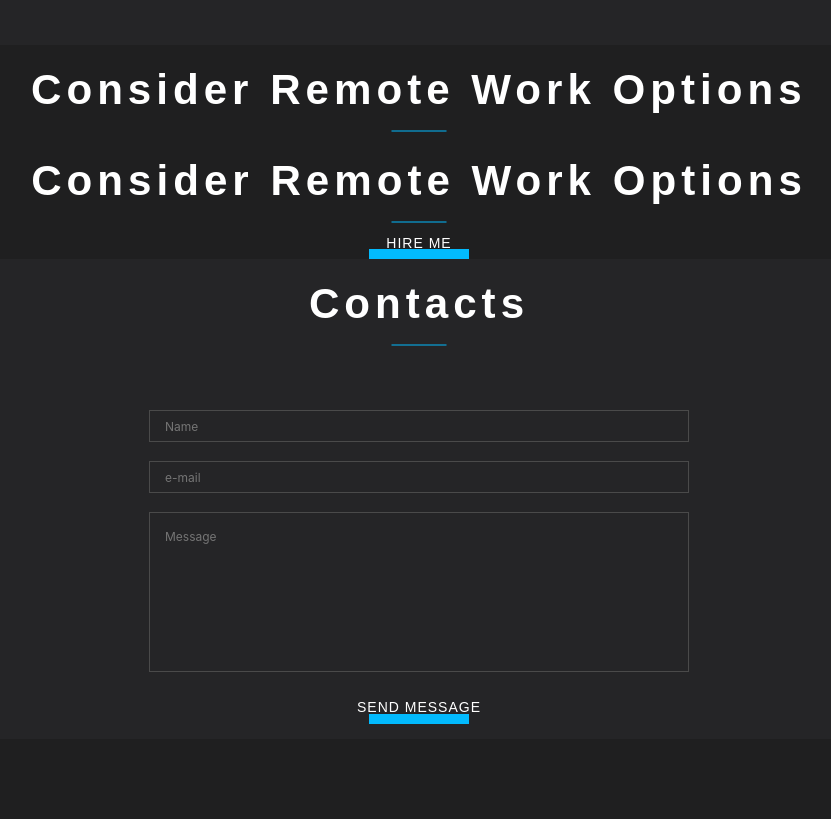
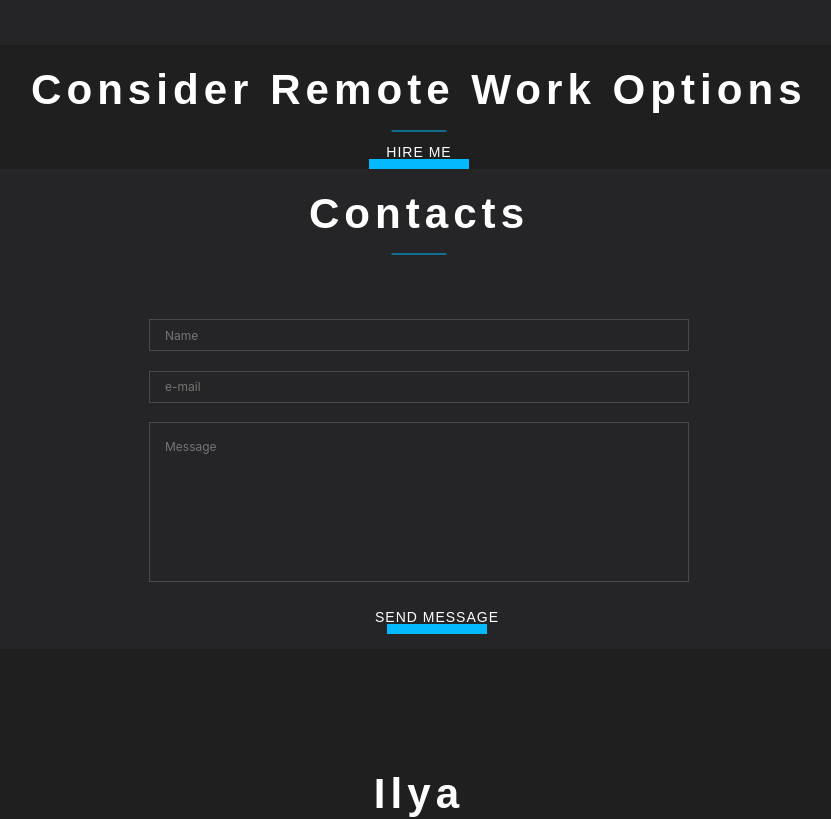
Before and after one commit to iliik/cv, a React (Create React App) app: page / in a window 1280 px wide. Shown: the part 1760-2579 px from the top of the page, without its empty margins (221-1052 px from the left). Built offline with nearby package versions, Linux system fonts and the light colour scheme; a web font is replaced by a local one.

Commit message:
Boous-efect

```diff
--- a/src/contacts/Contacts.js
+++ b/src/contacts/Contacts.js
@@ -2,7 +2,7 @@ import React from 'react';
 import style from './Contacts.module.scss'
 import Title from "../common/components/title/Title";
 import {Button} from "../common/components/button/Button";
-import {Roll} from "react-awesome-reveal";
+import {Slide} from "react-awesome-reveal";
 
 function Contacts() {
     return (
@@ -10,15 +10,20 @@ function Contacts() {
 
             <div className={style.container}>
 
-                <Title text={'Contacts'}/>
-                <Roll>
+
+                <Slide>
+                    <Title text={'Contacts'}/>
+
                     <form className={style.form} >
                         <input className={style.formArea} type='text' placeholder='Name'/>
                         <input className={style.formArea} type='text' placeholder='e-mail'/>
                         <textarea className={style.messageArea} placeholder='Message'/>
                     </form>
-                </Roll>
-                <Button type='submit' text={'SEND MESSAGE'}/>
+
+
+                    <Button type='submit' text={'SEND MESSAGE'}/>
+                </Slide>
+
             </div>
 
         </div>
--- a/src/options/Options.js
+++ b/src/options/Options.js
@@ -30,7 +30,7 @@ function Options() {
                 {/*<JackInTheBox><Title text={'Consider remote work options'}/></JackInTheBox>*/}
                 <Bounce> <Title text={'Consider remote work options'}/></Bounce>
 
-                <Slide ><Title text={'Consider remote work options'}/></Slide>
+                {/*<Slide ><Title text={'Consider remote work options'}/></Slide>*/}
 
                 <Button text={'Hire me'}/>
             </div>
```
